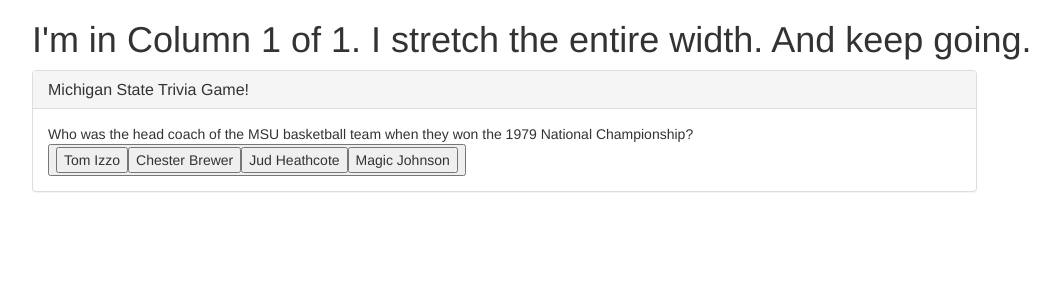
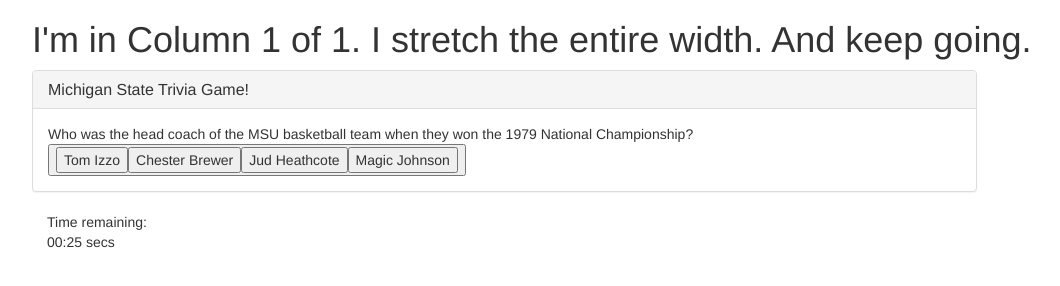
Before and after one commit to iggy788/TriviaGame, a plain HTML site: page testing/index2.html in a window 1280 px wide. Shown: the whole page, without its empty margins (38-1098 px from the left). Drawn offline with nearby package versions, Linux system fonts and the light colour scheme.

Commit message:
added timer

```diff
--- a/testing/index2.html
+++ b/testing/index2.html
@@ -41,6 +41,9 @@
                         <button id="choices"></button>
                     </div>
                 </div>
+                <div class="col-md-2 ">
+                    <div id="timer"></div>
+                </div>
             </div>
 
         </div>
@@ -53,7 +56,6 @@
 
 <script type="text/javascript">
     $("document").ready(function() {
-
         // Array holds all of the drinks available
         /*var questionList = [
             "Who was the head coach of the MSU basketball team when they won the 1979 National Championship?",
@@ -61,56 +63,41 @@
             "How many times did Michigan state basketball go to the final four?",
             "Who did the Michigan State Spartans Mens Basketball team hire as their head mens basketball coach in 1995?"
         ];
-
         // This line of jQuery selects the div with the matching id (#drink-options)
         var questionDiv = $("#questions");
-
         // For Loop then loops through our total drink list...
         for (var i = 0; i < questionList.length; i++) {
-
             // It then creates a new div for each drink. Note we create divs and add the content in the same line.
             var showAllQuestions = $("<div>" + questionList[i] + "</div>");
-
             // It then adds this new div to the drinkList div.
             questionDiv.append(showAllQuestions);
         }
-
         var choiceList = [
             "Who was the head coach of the MSU basketball team when they won the 1979 National Championship?",
             "Which one of these players from the 2000 National Champions team, was not from Flint, Michigan?", "What team did MSU play in 1979 to win the National Championship?",
             "How many times did Michigan state basketball go to the final four?",
             "Who did the Michigan State Spartans Mens Basketball team hire as their head mens basketball coach in 1995?"
         ];
-
         // This line of jQuery selects the div with the matching id (#drink-options)
         var choiceDiv = $("#choices");
-
         // For Loop then loops through our total drink list...
         for (var i = 0; i < choiceList.length; i++) {
-
             // It then creates a new div for each drink. Note we create divs and add the content in the same line.
             var showAllChoices = $("<div>" + choiceList[i] + "</div>");
-
             // It then adds this new div to the drinkList div.
             choiceDiv.append(showAllChoices);
         }*/
-
         var userPick;
-
         var correctAnswer = 0;
-
         var incorrectAnswer = 0;
-
         var unAnswer = 0;
-
         var question = 0;
-
+        var count = 30;
         /*var allQuestions = {
             "questionOne": "Who was the head coach of the MSU basketball team when they won the 1979 National Championship?",
             "choices": ["Tom Izzo", "Chester Brewer", "Jud Heathcote", "Magic Johnson"],
             "correctAnswer": 2,
 		};*/
-
         var allQuestions = [{
             question: 'Who was the head coach of the MSU basketball team when they won the 1979 National Championship?',
             choices: ['Tom Izzo', 'Chester Brewer', 'Jud Heathcote', 'Magic Johnson'],
@@ -142,19 +129,15 @@
             choices: ['Jud Heathcoat', 'Jed Clampett', 'Tom Izzo', 'Tommy Amaker'],
             correctAnswer: 2,
         }, ];
-
         /*alert("The First Question is " + allQuestions["questionOne"]);
         alert("Your Choices are: " + allQuestions["choices"]);
         var correctAnswer = allQuestions.choices[2];
         alert("The Correct Answer is: " + correctAnswer);*/
-
         function displayTrivia() {
             $('#questions').html(allQuestions[0].question);
             question++;
-
             var choicesArr = allQuestions[0].choices;
             var buttonsArr = [];
-
             for (let i = 0; i < choicesArr.length; i++) {
                 var button = $('<button>');
                 button.text(choicesArr[i]);
@@ -162,7 +145,18 @@
                 $('#choices').append(button);
             }
         }
+
+        function timer() {
+            count--;
+            if (count <= 0) {
+                clearInterval(counter);
+                return;
+            }
+            $('#timer').html('Time remaining: ' + '00:' + count + ' secs');
+        }
+        counter = setInterval(timer, 1000);
         displayTrivia();
+
     });
 </script>
 
```
